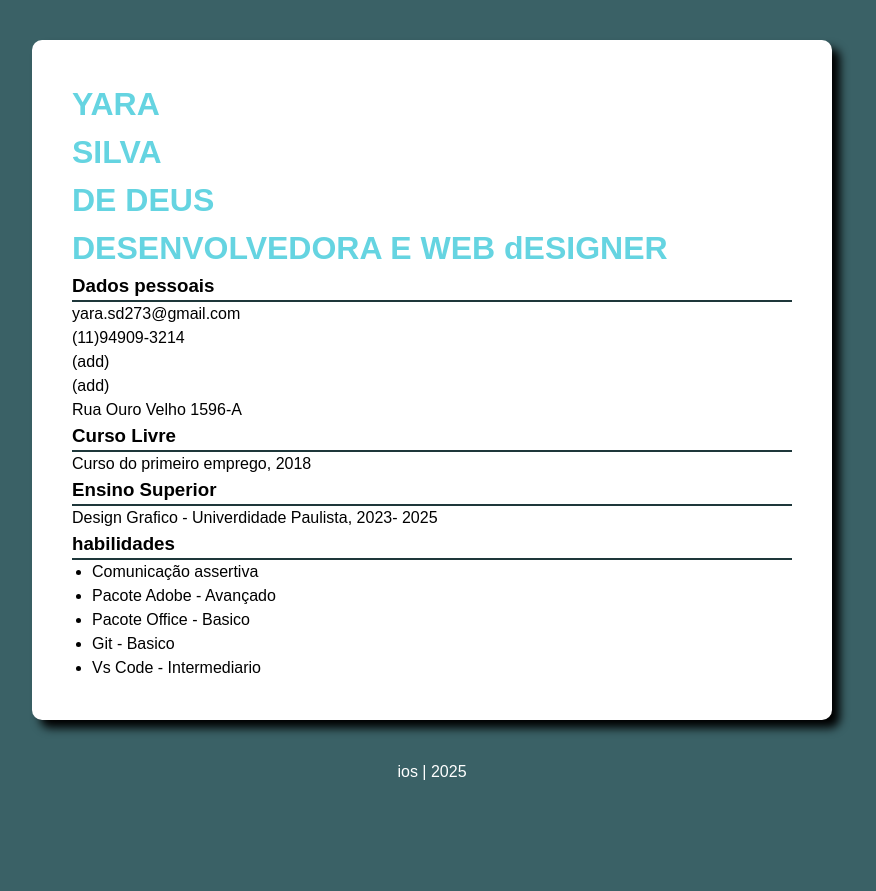
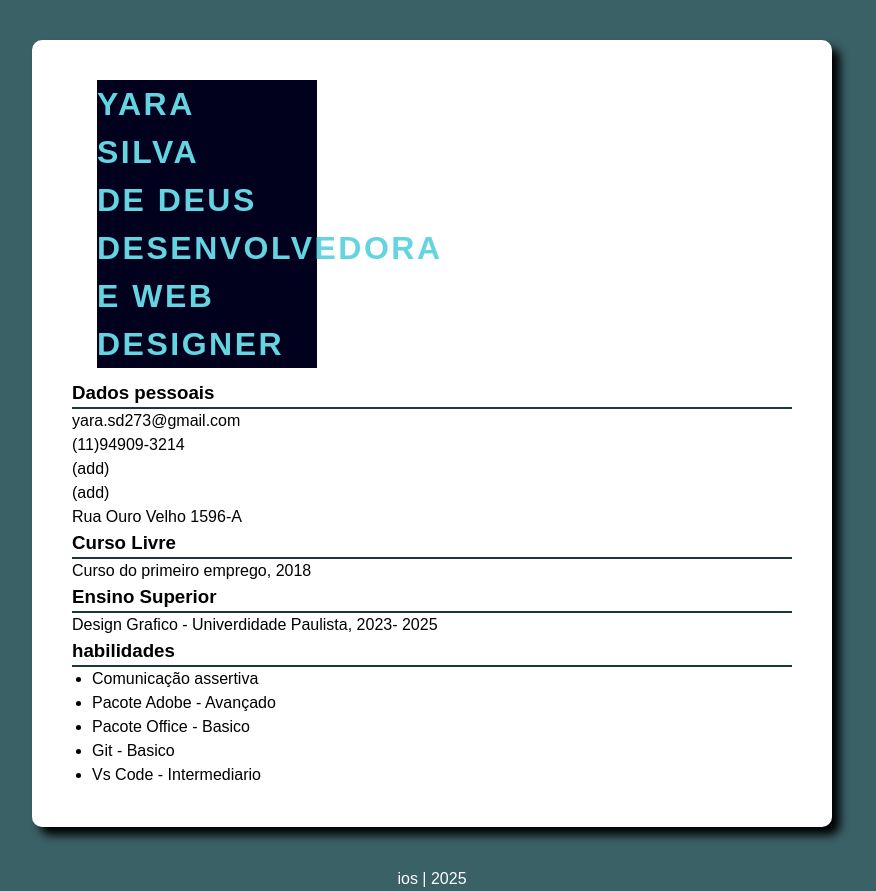
Before and after one commit to Edisay-dev/Curriculo-web-IOS, a plain HTML site: page index.html in a window 1280 px wide. Shown: the whole page, without its empty margins (208-1084 px from the left). Before the commit the page ends 800 px from the top, so only its background shows below. Drawn offline with Linux system fonts and the light colour scheme.

Commit message:
Nome - 2

```diff
--- a/index.html
+++ b/index.html
@@ -11,8 +11,8 @@
         <header>
             <div>
                 <div id="nome">
-                  <h1 id="meuNome">YARA<br />SILVA<br />DE DEUS</h1>
-                  <h1 id="minhaProfissao">DESENVOLVEDORA E WEB dESIGNER</h1>
+                  <h1 id="meuNome">YARA<br>SILVA<br>DE DEUS</h1>
+                  <h1 id="minhaProfissao">DESENVOLVEDORA <br> E WEB DESIGNER</h1>
                 </div>
         </header>
 
--- a/style/style.css
+++ b/style/style.css
@@ -29,12 +29,20 @@ ul{
 
 .rodape{
     text-align: center;
+    color: white;
 }
 
 h1{
   color:  #65d4e1;
 }
 
-en{
+#nome {
+    position: relative;
+    margin-left: 25px;
+    margin-bottom: 1.5%;
+    background-color: rgb(1, 1, 29);
+    height: 29.691211%;
+    width: 220px;
     color: white;
+    letter-spacing: 2.5px;
 }
```
